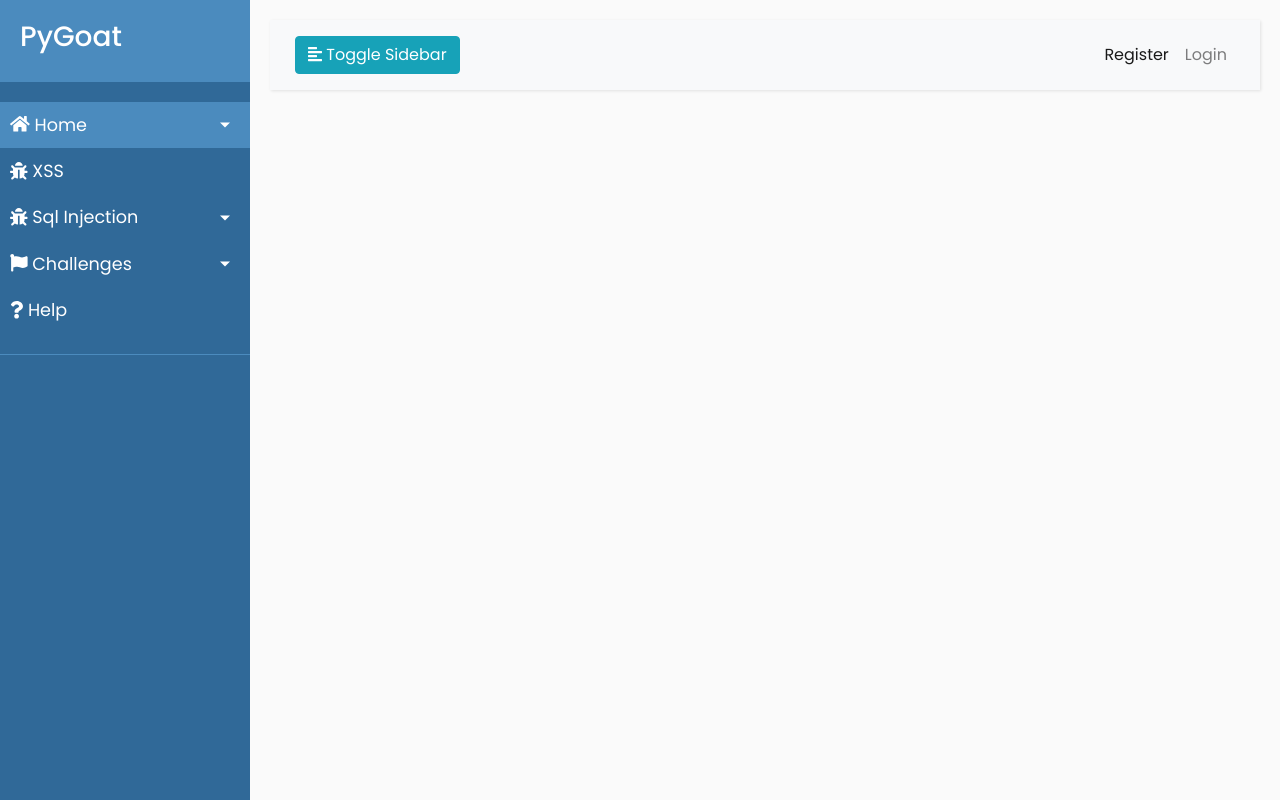
After one commit to kennethchinedu/pygoat-devsecops-pipeline, a Django app: template pygoat/introduction/templates/introduction/base.html in a window 1280 px wide. The commit adds this page. Run offline with Django 3.2, Linux system fonts and the light colour scheme; the template is opened without the code that fills it, so the values that code supplies are empty; some libraries are stand-ins or nearby versions.

Commit message:
Implemented base template for pygoat

```diff
--- a/pygoat/introduction/static/introduction/home.css
+++ /dev/null
@@ -1,3 +0,0 @@
-h1{
-    text-align: center;
-}
--- /dev/null
+++ b/pygoat/introduction/static/introduction/style4.css
@@ -0,0 +1,255 @@
+/*
+    DEMO STYLE
+*/
+
+@import "https://fonts.googleapis.com/css?family=Poppins:300,400,500,600,700";
+body {
+    font-family: 'Poppins', sans-serif;
+    background: #fafafa;
+}
+
+p {
+    font-family: 'Poppins', sans-serif;
+    font-size: 1.1em;
+    font-weight: 300;
+    line-height: 1.7em;
+    color: #999;
+}
+
+a,
+a:hover,
+a:focus {
+    color: inherit;
+    text-decoration: none;
+    transition: all 0.3s;
+}
+
+.navbar {
+    padding: 15px 10px;
+    background: #fff;
+    border: none;
+    border-radius: 0;
+    margin-bottom: 40px;
+    box-shadow: 1px 1px 3px rgba(0, 0, 0, 0.1);
+}
+
+.navbar-btn {
+    box-shadow: none;
+    outline: none !important;
+    border: none;
+}
+
+.line {
+    width: 100%;
+    height: 1px;
+    border-bottom: 1px dashed #ddd;
+    margin: 40px 0;
+}
+
+i,
+span {
+    display: inline-block;
+}
+
+/* ---------------------------------------------------
+    SIDEBAR STYLE
+----------------------------------------------------- */
+
+.wrapper {
+    display: flex;
+    align-items: stretch;
+}
+
+#sidebar {
+    min-width: 250px;
+    max-width: 250px;
+    background: #306998;
+    color: #fff;
+    transition: all 0.3s;
+}
+
+#sidebar.active {
+    min-width: 80px;
+    max-width: 80px;
+    text-align: center;
+}
+
+#sidebar.active .sidebar-header h3,
+#sidebar.active .CTAs {
+    display: none;
+}
+
+#sidebar.active .sidebar-header strong {
+    display: block;
+}
+
+#sidebar ul li a {
+    text-align: left;
+}
+
+#sidebar.active ul li a {
+    padding: 20px 10px;
+    text-align: center;
+    font-size: 0.85em;
+}
+
+#sidebar.active ul li a i {
+    margin-right: 0;
+    display: block;
+    font-size: 1.8em;
+    margin-bottom: 5px;
+}
+
+#sidebar.active ul ul a {
+    padding: 10px !important;
+}
+
+#sidebar.active .dropdown-toggle::after {
+    top: auto;
+    bottom: 10px;
+    right: 50%;
+    -webkit-transform: translateX(50%);
+    -ms-transform: translateX(50%);
+    transform: translateX(50%);
+}
+
+#sidebar .sidebar-header {
+    padding: 20px;
+    background: #4B8BBE;
+}
+
+#sidebar .sidebar-header strong {
+    display: none;
+    font-size: 1.8em;
+}
+
+#sidebar ul.components {
+    padding: 20px 0;
+    border-bottom: 1px solid #4B8BBE;
+}
+
+#sidebar ul li a {
+    padding: 10px;
+    font-size: 1.1em;
+    display: block;
+}
+
+#sidebar ul li a:hover {
+    color: #306998;
+    background: #fff;
+}
+
+#sidebar ul li a i {
+    margin-right: 10px;
+}
+
+#sidebar ul li.active>a,
+a[aria-expanded="true"] {
+    color: #fff;
+    background: #4B8BBE;
+}
+
+a[data-toggle="collapse"] {
+    position: relative;
+}
+
+.dropdown-toggle::after {
+    display: block;
+    position: absolute;
+    top: 50%;
+    right: 20px;
+    transform: translateY(-50%);
+}
+
+ul ul a {
+    font-size: 0.9em !important;
+    padding-left: 30px !important;
+    background: #FFD43B;
+}
+
+ul.CTAs {
+    padding: 20px;
+}
+
+ul.CTAs a {
+    text-align: center;
+    font-size: 0.9em !important;
+    display: block;
+    border-radius: 5px;
+    margin-bottom: 5px;
+}
+
+/* a.download {
+    background: #fff;
+    color: #7386D5;
+} */
+
+/* a.article,
+a.article:hover {
+    background: #6d7fcc !important;
+    color: #fff !important;
+} */
+
+/* ---------------------------------------------------
+    CONTENT STYLE
+----------------------------------------------------- */
+
+#content {
+    width: 100%;
+    padding: 20px;
+    min-height: 100vh;
+    transition: all 0.3s;
+}
+
+/* ---------------------------------------------------
+    MEDIAQUERIES
+----------------------------------------------------- */
+
+@media (max-width: 768px) {
+    #sidebar {
+        min-width: 80px;
+        max-width: 80px;
+        text-align: center;
+        margin-left: -80px !important;
+    }
+    .dropdown-toggle::after {
+        top: auto;
+        bottom: 10px;
+        right: 50%;
+        -webkit-transform: translateX(50%);
+        -ms-transform: translateX(50%);
+        transform: translateX(50%);
+    }
+    #sidebar.active {
+        margin-left: 0 !important;
+    }
+    #sidebar .sidebar-header h3,
+    #sidebar .CTAs {
+        display: none;
+    }
+    #sidebar .sidebar-header strong {
+        display: block;
+    }
+    #sidebar ul li a {
+        padding: 20px 10px;
+    }
+    #sidebar ul li a span {
+        font-size: 0.85em;
+    }
+    #sidebar ul li a i {
+        margin-right: 0;
+        display: block;
+    }
+    #sidebar ul ul a {
+        padding: 10px !important;
+    }
+    #sidebar ul li a i {
+        font-size: 1.3em;
+    }
+    #sidebar {
+        margin-left: 0;
+    }
+    #sidebarCollapse span {
+        display: none;
+    }
+}
--- /dev/null
+++ b/pygoat/introduction/templates/introduction/base.html
@@ -0,0 +1,142 @@
+<!Doctype html>
+{% load static %}
+<html lang="en">
+    <head>
+        <meta charset="utf-8">
+        <meta name="viewport" content="width=device-width, initial-scale=1.0">
+        <meta http-equiv="X-UA-Compatible" content="IE=edge">
+
+        <title>Collapsible sidebar using Bootstrap 4</title>
+
+        <!-- Bootstrap CSS CDN -->
+        <link rel="stylesheet" href="https://stackpath.bootstrapcdn.com/bootstrap/4.1.0/css/bootstrap.min.css" integrity="sha384-9gVQ4dYFwwWSjIDZnLEWnxCjeSWFphJiwGPXr1jddIhOegiu1FwO5qRGvFXOdJZ4" crossorigin="anonymous">
+        <!-- Our Custom CSS -->
+        <link rel="stylesheet" href="{% static 'introduction/style4.css'%}">
+
+        <!-- Font Awesome JS -->
+        <script defer src="https://use.fontawesome.com/releases/v5.0.13/js/solid.js" integrity="sha384-tzzSw1/Vo+0N5UhStP3bvwWPq+uvzCMfrN1fEFe+xBmv1C/AtVX5K0uZtmcHitFZ" crossorigin="anonymous"></script>
+        <script defer src="https://use.fontawesome.com/releases/v5.0.13/js/fontawesome.js" integrity="sha384-6OIrr52G08NpOFSZdxxz1xdNSndlD4vdcf/q2myIUVO0VsqaGHJsB0RaBE01VTOY" crossorigin="anonymous"></script>
+
+    </head>
+
+    <body>
+
+        <div class="wrapper">
+            <!-- Sidebar  -->
+            <nav id="sidebar">
+                <div class="sidebar-header">
+                    <h3>PyGoat</h3>
+                    <strong>PG</strong>
+                </div>
+
+                <ul class="list-unstyled components">
+                    <li class="active">
+                        <a href="#homeSubmenu" data-toggle="collapse" aria-expanded="false" class="dropdown-toggle">
+                            <i class="fas fa-home"></i>
+                            Home
+                        </a>
+                        <ul class="collapse list-unstyled" id="homeSubmenu">
+                            <li>
+                                <a href="#">Introduction</a>
+                            </li>
+                        </ul>
+                    </li>
+                    <li>
+                        <a href="#">
+                            <i class="fas fa-bug"></i>
+                            XSS
+                        </a>
+                        <a href="#sqlSubmenu" data-toggle="collapse" aria-expanded="false" class="dropdown-toggle">
+                            <i class="fas fa-bug"></i>
+                            Sql Injection
+                        </a>
+                        <ul class="collapse list-unstyled" id="sqlSubmenu">
+                            <li>
+                                <a href="#">Page 1</a>
+                            </li>
+                            <li>
+                                <a href="#">Page 2</a>
+                            </li>
+                            <li>
+                                <a href="#">Page 3</a>
+                            </li>
+                        </ul>
+                        <a href="#challengeSubmenu" data-toggle="collapse" aria-expanded="false" class="dropdown-toggle">
+                            <i class="fas fa-flag"></i>
+                            Challenges
+                        </a>
+                        <ul class="collapse list-unstyled" id="challengeSubmenu">
+                            <li>
+                                <a href="#">Page 1</a>
+                            </li>
+                            <li>
+                                <a href="#">Page 2</a>
+                            </li>
+                            <li>
+                                <a href="#">Page 3</a>
+                            </li>
+                        </ul>
+                    </li>
+
+                    <li>
+                        <a href="#">
+                            <i class="fas fa-question"></i>
+                            Help
+                        </a>
+                    </li>
+                </ul>
+
+            </nav>
+
+            <!-- Page Content  -->
+            <div id="content">
+
+                <nav class="navbar navbar-expand-lg navbar-light bg-light">
+                    <div class="container-fluid">
+
+                        <button type="button" id="sidebarCollapse" class="btn btn-info">
+                            <i class="fas fa-align-left"></i>
+                            <span>Toggle Sidebar</span>
+                        </button>
+                        <button class="btn btn-dark d-inline-block d-lg-none ml-auto" type="button" data-toggle="collapse" data-target="#navbarSupportedContent" aria-controls="navbarSupportedContent" aria-expanded="false" aria-label="Toggle navigation">
+                            <i class="fas fa-align-justify"></i>
+                        </button>
+
+                        <div class="collapse navbar-collapse" id="navbarSupportedContent">
+                            <ul class="nav navbar-nav ml-auto">
+                                <li class="nav-item active">
+                                    <a class="nav-link" href="#">Register</a>
+                                </li>
+                                <li class="nav-item">
+                                    <a class="nav-link" href="#">Login</a>
+                                </li>
+                                <!-- <li class="nav-item">
+                                    <a class="nav-link" href="#">Profile</a>
+                                </li> -->
+                            </ul>
+                        </div>
+                    </div>
+                </nav>
+
+                {% block content %}
+                {% endblock %}
+            </div>
+        </div>
+
+        <!-- jQuery CDN - Slim version (=without AJAX) -->
+        <script src="https://code.jquery.com/jquery-3.3.1.slim.min.js" integrity="sha384-q8i/X+965DzO0rT7abK41JStQIAqVgRVzpbzo5smXKp4YfRvH+8abtTE1Pi6jizo" crossorigin="anonymous"></script>
+        <!-- Popper.JS -->
+        <script src="https://cdnjs.cloudflare.com/ajax/libs/popper.js/1.14.0/umd/popper.min.js" integrity="sha384-cs/chFZiN24E4KMATLdqdvsezGxaGsi4hLGOzlXwp5UZB1LY//20VyM2taTB4QvJ" crossorigin="anonymous"></script>
+        <!-- Bootstrap JS -->
+        <script src="https://stackpath.bootstrapcdn.com/bootstrap/4.1.0/js/bootstrap.min.js" integrity="sha384-uefMccjFJAIv6A+rW+L4AHf99KvxDjWSu1z9VI8SKNVmz4sk7buKt/6v9KI65qnm" crossorigin="anonymous"></script>
+
+        <script type="text/javascript">
+            $(document).ready(function () {
+                $('#sidebarCollapse').on('click', function () {
+                    $('#sidebar').toggleClass('active');
+                });
+            });
+        </script>
+    </body>
+
+    </html>
--- a/pygoat/introduction/views.py
+++ b/pygoat/introduction/views.py
@@ -1,5 +1,5 @@
 from django.shortcuts import render
-from django.template import loader
+from django.http import HttpResponse
 
 def home(request):
 
```
Also changed, not shown: pygoat/introduction/templates/introduction/home.html (+7 -10 lines), pygoat/db.sqlite3.
